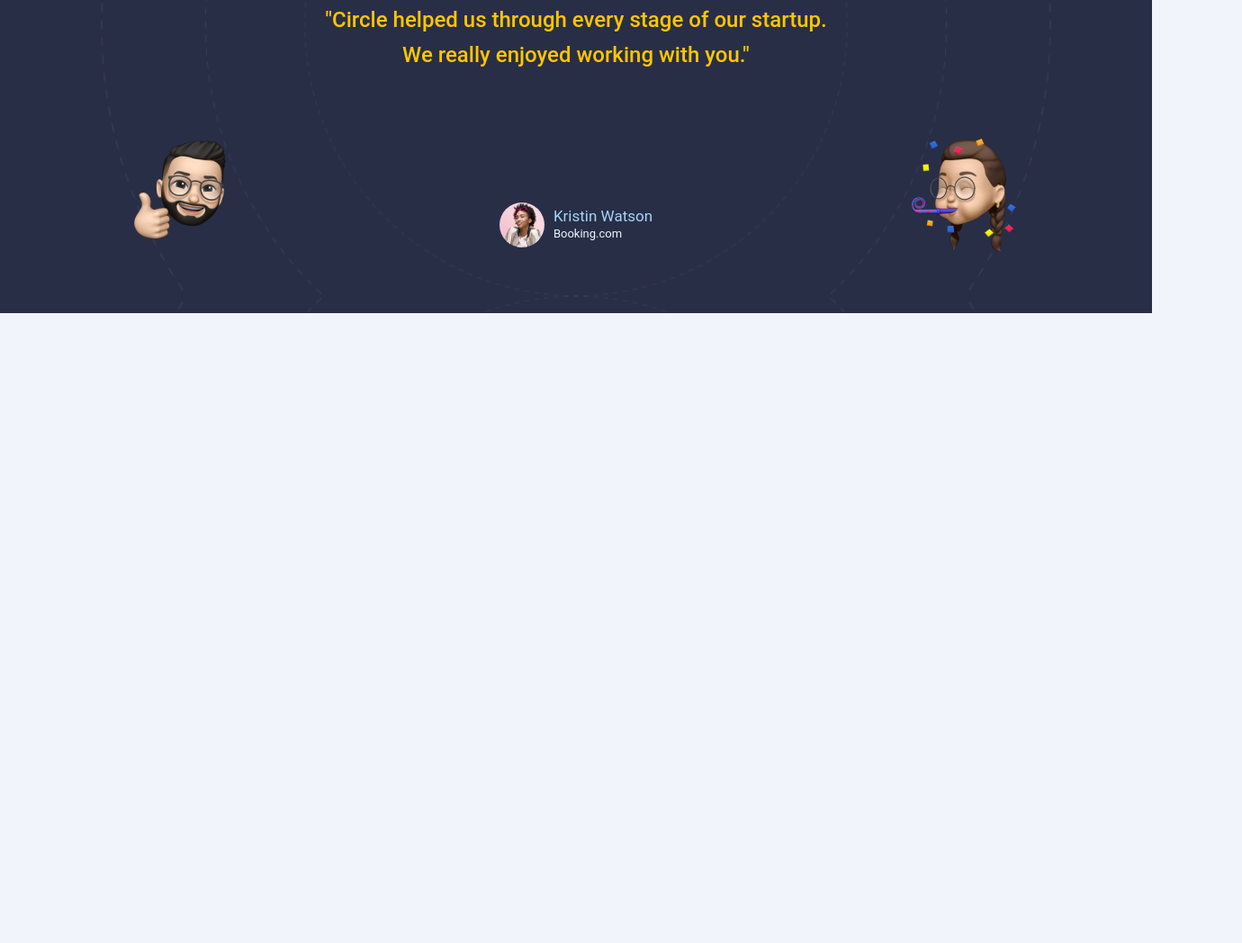
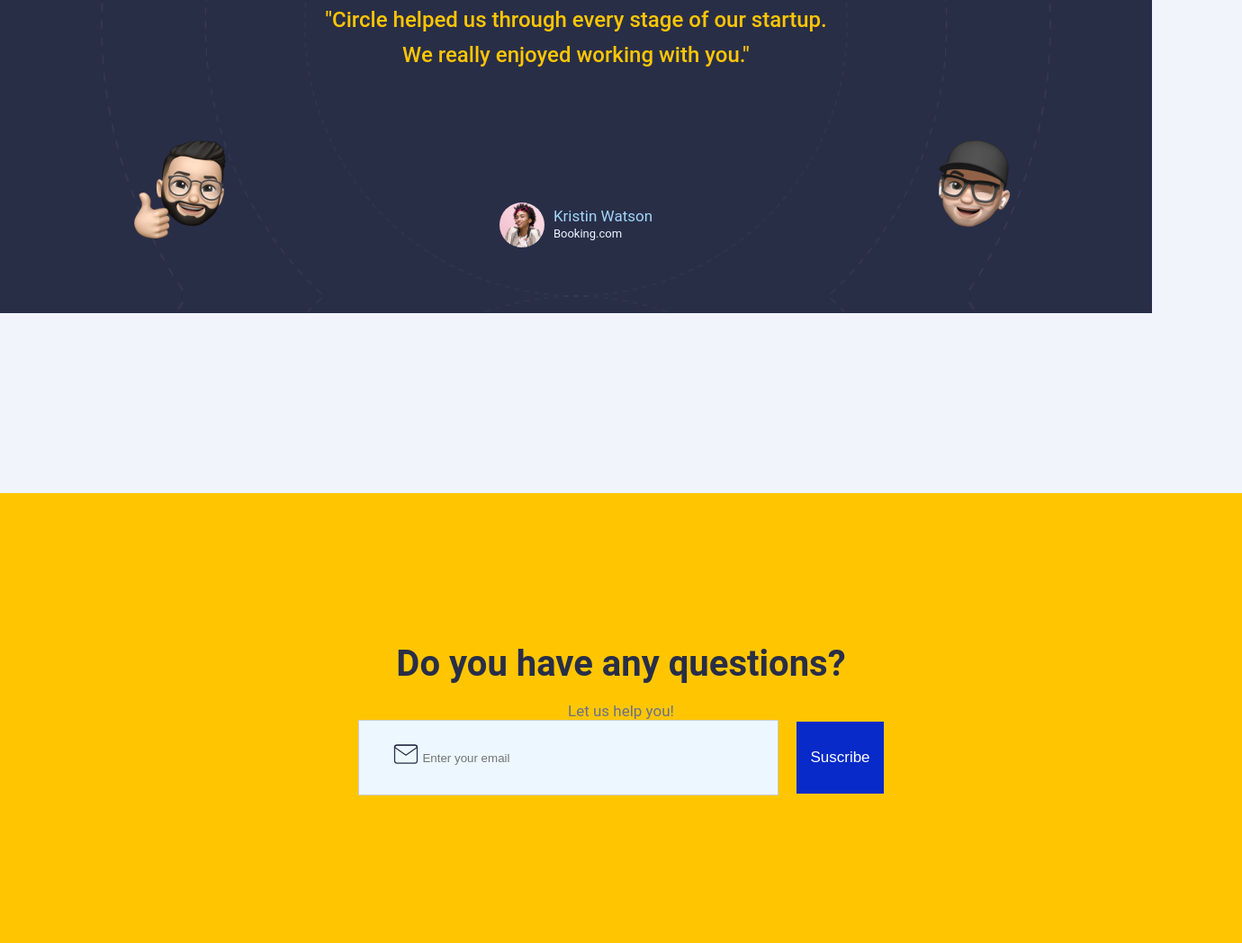
Before and after one commit to Alanch8/mid-term-project, a plain HTML site: page index.html in a window 1280 px wide. Shown: the part 1551-2599 px from the top of the page at 90% size, 1380 px wide, since content can reach past the window. Before the commit the page ends 1899 px from the top, so only its background shows below. Drawn offline with Linux system fonts and the light colour scheme.

Commit message:
suscribe section added

```diff
--- a/css/styles.css
+++ b/css/styles.css
@@ -317,6 +317,7 @@ h1 {
   color: #ecf7ff;
   font-size: 13px;
 }
+
 .emoji-top-left {
   position: absolute;
   width: 150px;
@@ -332,6 +333,7 @@ h1 {
   background-size: contain;
   background-repeat: no-repeat;
 }
+
 .emoji-top-right {
   position: absolute;
   width: 150px;
@@ -342,10 +344,11 @@ h1 {
   bottom: auto;
   margin-top: 5%;
   margin-right: 10%;
-  background-image: url(/src/testimonial-section/memoji-2.png);
+  background-image: url(/src/testimonial-section/memoji-4.png);
   background-position: 50% 50%;
   background-size: contain;
 }
+
 .emoji-bottom-left {
   position: absolute;
   width: 150px;
@@ -362,6 +365,7 @@ h1 {
   background-size: contain;
   background-repeat: no-repeat;
 }
+
 .emoji-bottom-right {
   position: absolute;
   width: 150px;
@@ -372,8 +376,104 @@ h1 {
   bottom: 0%;
   margin-right: 10%;
   margin-bottom: 5%;
-  background-image: url(/src/testimonial-section/memoji-4.png);
+  background-image: url(/src/testimonial-section/memoji-2.png);
   background-position: 50% 50%;
   background-size: contain;
   background-repeat: no-repeat;
 }
+
+.suscribe-section {
+  width: 1320px;
+  height: 500px;
+  max-width: 1320px;
+  margin-top: 200px;
+  margin-right: auto;
+  margin-left: auto;
+  background-color: #ffc600;
+  padding: 0px 30px;
+}
+
+.suscribe-form {
+  display: flex;
+  height: 100%;
+  flex-direction: column;
+  justify-content: center;
+  align-items: center;
+  max-width: 1100px;
+  margin-right: auto;
+  margin-left: auto;
+}
+
+.suscribe-heading {
+  margin-bottom: 20px;
+  color: #292e47;
+  font-size: 40px;
+  line-height: 44px;
+  margin-top: 20px;
+}
+
+.suscribe-subtitle {
+  font-size: 17px;
+  color: #6b708d;
+}
+
+.form {
+  display: flex;
+  margin-top: 50px;
+  flex-direction: column;
+  justify-content: center;
+  margin: 0 0 15px;
+}
+
+.sus-form {
+  display: flex;
+  justify-content: center;
+  align-items: center;
+}
+
+.textfield-wrapper {
+  position: relative;
+}
+
+.textfield-icon {
+  position: absolute;
+  left: 8%;
+  top: 27%;
+  right: auto;
+  bottom: auto;
+  width: 30px;
+  height: 30px;
+  background-image: url(/src/suscribe-section/icon/mail.svg);
+  background-position: 50% 50%;
+  background-size: auto;
+  background-repeat: no-repeat;
+}
+
+.text-field {
+  width: 393px;
+  height: 80px;
+  margin-bottom: 0px;
+  padding-left: 70px;
+  background-color: #ecf7ff;
+  color: #292e47;
+  border: 1px solid #cccccc;
+}
+
+.primary-btn-form {
+  height: 80px;
+  margin-left: 20px;
+  padding-right: 60px;
+  padding-left: 60px;
+  padding: 15px 30px;
+  background-color: #072ac8;
+  font-size: 17px;
+
+  display: inline-block;
+  padding: 9px 15px;
+  color: white;
+  border: 0;
+  line-height: inherit;
+  text-decoration: none;
+  cursor: pointer;
+  border-radius: 0;
+}
--- a/index.html
+++ b/index.html
@@ -201,13 +201,48 @@
         <a href="">Learn More</a>
       </div>
     </section>
+
     <!-- Suscribe Section -->
-    <!-- <section>
-      <h3>Do you have any questions?</h3>
-      <p>Let us help you!</p>
-      <input type="text" placeholder="Enter your email" />
-      <button>Suscribe</button>
-    </section> -->
+
+    <section>
+      <div class="suscribe-section">
+        <div class="suscribe-form">
+          <h1 class="suscribe-heading">Do you have any questions?</h1>
+          <div class="suscribe-subtitle">Let us help you!</div>
+          <div class="form">
+            <form
+              id="email-form"
+              name="email-form"
+              data-name="Email Form"
+              method="get"
+              class="sus-form"
+              aria-label="Email Form"
+            >
+              <div class="textfield-wrapper">
+                <div class="textfield-icon"></div>
+                <input
+                  type="email"
+                  class="text-field"
+                  maxlength="256"
+                  name="email-2"
+                  data-name="Email 2"
+                  placeholder="Enter your email"
+                  id="email-2"
+                  required=""
+                />
+              </div>
+              <input
+                type="submit"
+                value="Suscribe"
+                data-wait="Please wait..."
+                class="primary-btn-form"
+              />
+            </form>
+          </div>
+        </div>
+      </div>
+    </section>
+
     <!-- Footer -->
     <!-- <footer>
       <div>
```
